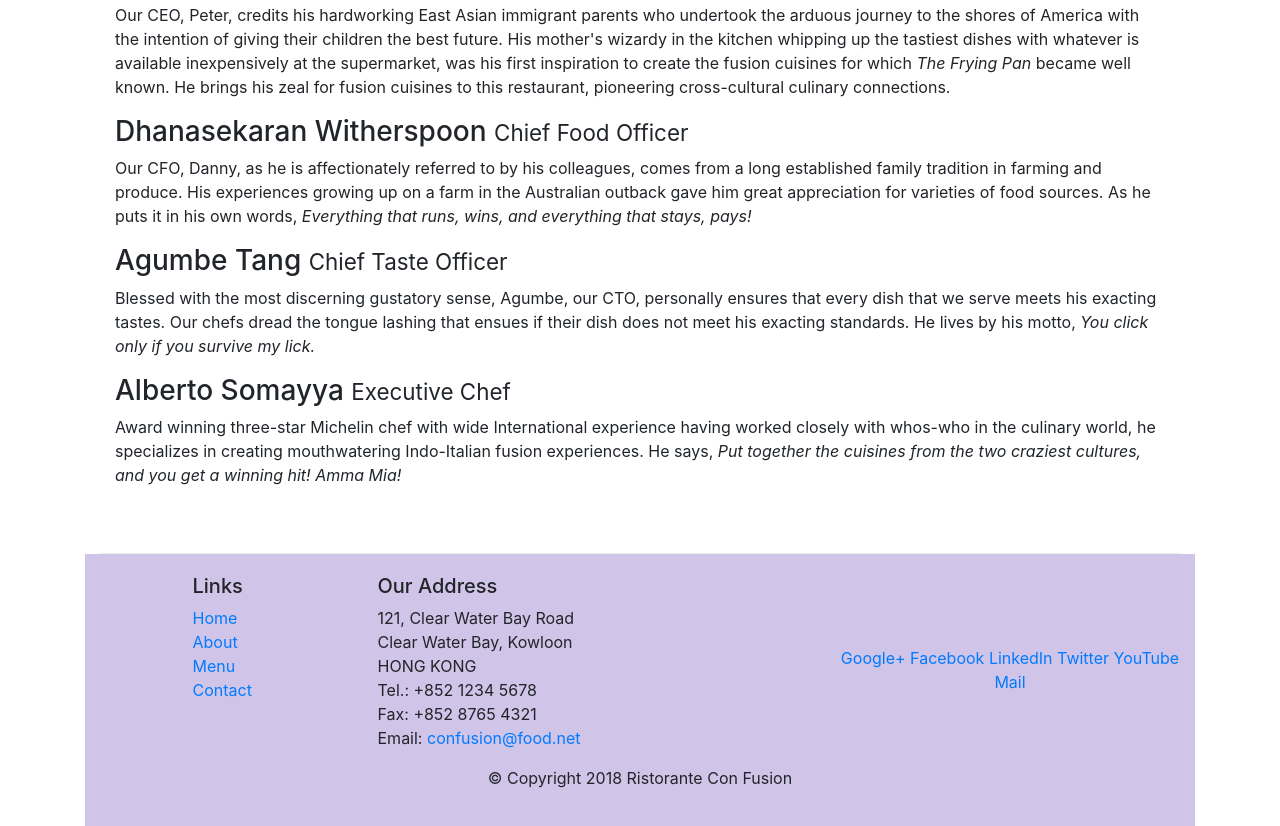
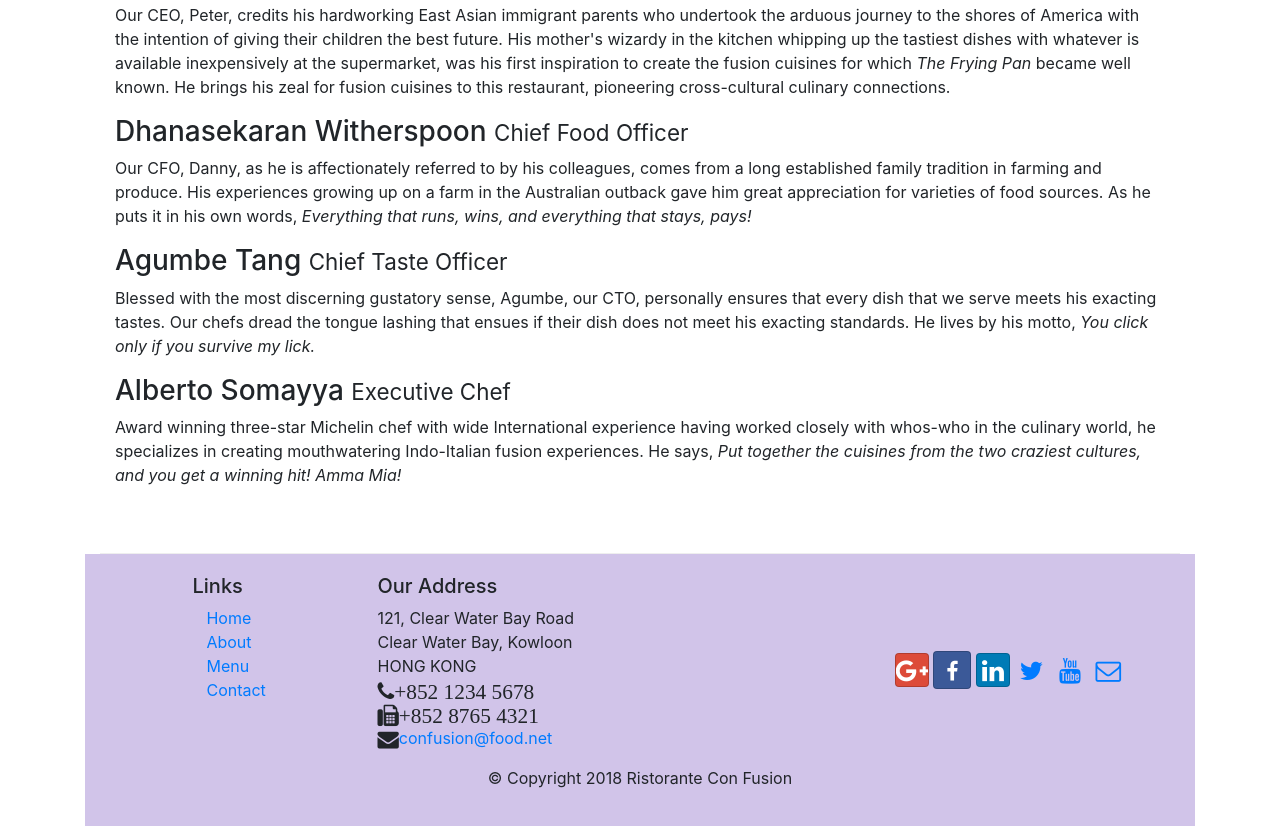
Before and after one commit to lg8800/git-test, a website: page aboutus.html in a window 1280 px wide. Shown: the part 1000-1826 px from the top of the page. Drawn offline with nearby package versions, Linux system fonts and the light colour scheme.

Commit message:
Icon Fonts

```diff
--- a/aboutus.html
+++ b/aboutus.html
@@ -7,6 +7,8 @@
     <meta http-equiv="x-ua-compatible" content="ie=edge">
 
     <link rel="stylesheet" href="node_modules/bootstrap/dist/css/bootstrap.min.css">
+    <link rel="stylesheet" href="node_modules/font-awesome/css/font-awesome.min.css">
+    <link rel="stylesheet" href="node_modules/bootstrap-social/bootstrap-social.css">
     <link rel="stylesheet" type="text/css" href="css/styles.css">
 
     <title>Ristorante Con Fusion: About Us</title>
@@ -91,8 +93,8 @@
                 <div class="col-4 offset-1 col-sm-2">
                     <h5>Links</h5>
                     <ul class="list-unstyled">
-                        <li><a href="./index.html">Home</a></li>
-                        <li><a href="#">About</a></li>
+                        <li><a href="#">Home</a></li>
+                        <li><a href="./aboutus.html">About</a></li>
                         <li><a href="#">Menu</a></li>
                         <li><a href="#">Contact</a></li>
                     </ul>
@@ -100,22 +102,22 @@
                 <div class="col-7 col-sm-5">
                     <h5>Our Address</h5>
                     <address>
-		              121, Clear Water Bay Road<br>
-		              Clear Water Bay, Kowloon<br>
-		              HONG KONG<br>
-		              Tel.: +852 1234 5678<br>
-		              Fax: +852 8765 4321<br>
-		              Email: <a href="mailto:confusion@food.net">confusion@food.net</a>
-		           </address>
+                      121, Clear Water Bay Road<br>
+                      Clear Water Bay, Kowloon<br>
+                      HONG KONG<br>
+                      <i class="fa fa-phone fa-lg">+852 1234 5678</i><br>
+                      <i class="fa fa-fax fa-lg">+852 8765 4321</i><br>
+                      <i class="fa fa-envelope fa-lg"></i><a href="mailto:confusion@food.net">confusion@food.net</a>
+                   </address>
                 </div>
                 <div class="col-12 col-sm-4 align-self-center">
                     <div class="text-center">
-                        <a href="http://google.com/+">Google+</a>
-                        <a href="http://www.facebook.com/profile.php?id=">Facebook</a>
-                        <a href="http://www.linkedin.com/in/">LinkedIn</a>
-                        <a href="http://twitter.com/">Twitter</a>
-                        <a href="http://youtube.com/">YouTube</a>
-                        <a href="mailto:">Mail</a>
+                        <a class="btn btn-social-icon btn-google" href="http://google.com/+"><i class="fa fa-google-plus"></i></a>
+                        <a class="btn ntm-social-icon btn-facebook" href="http://www.facebook.com/profile.php?id="><i class="fa fa-facebook fa-lg"></i></a>
+                        <a class="btn btn-social-icon btn-linkedin" href="http://www.linkedin.com/in/"><i class="fa fa-linkedin fa-lg"></i></a>
+                        <a class="btn btn-social-icon btn-twittet" href="http://twitter.com/"><i class="fa fa-twitter fa-lg"></i></a>
+                        <a class="btn btn-social-icon btn-youtube" href="http://youtube.com/"><i class="fa fa-youtube fa-lg"></i></a>
+                        <a class="btn btn-social-icon btn-mail" href="mailto:"><i class="fa fa-envelope-o fa-lg"></i></a>
                     </div>
                 </div>
            </div>
--- a/css/styles.css
+++ b/css/styles.css
@@ -38,6 +38,7 @@ body{
 }
 
 ul li{
-	margin-right: 18%;
+	margin-right: 9%;
+	margin-left: 9%;
 	color: white;
 }
--- a/package.json
+++ b/package.json
@@ -15,6 +15,8 @@
   },
   "dependencies": {
     "bootstrap": "^4.0.0",
+    "bootstrap-social": "^5.1.1",
+    "font-awesome": "^4.7.0",
     "jquery": "^3.3.1",
     "popper.js": "^1.12.9"
   }
```
Also changed, not shown: index.html (+17 -13 lines), 1 other file.
